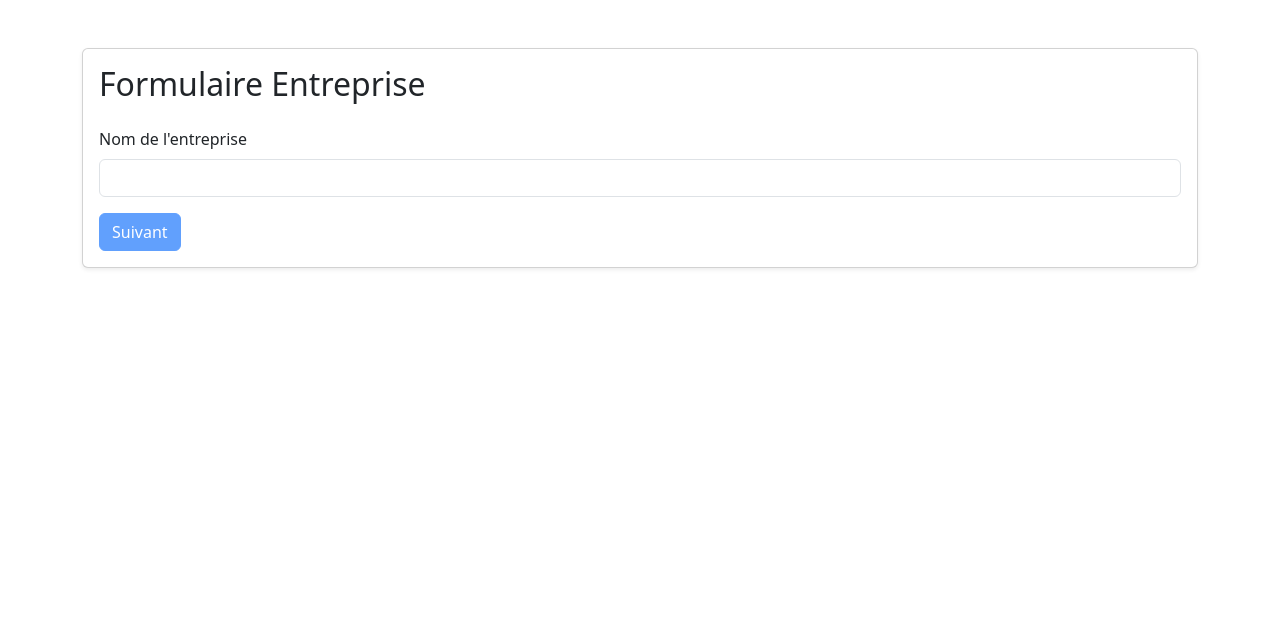
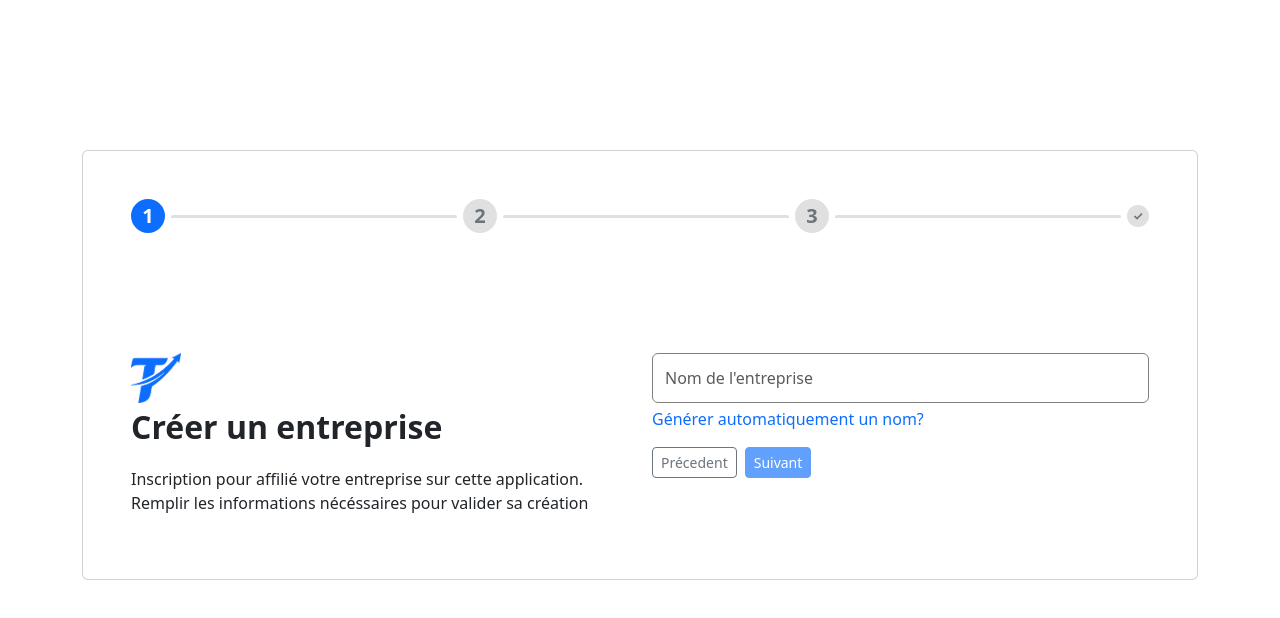
Before and after one commit to AntonioRbm5/com, a React (Vite) app: page /inscription-entreprise in a window 1280 px wide. Shown: the top 618 px of the page. Built offline with nearby package versions, Linux system fonts and the light colour scheme.

Commit message:
ajust ui entreprise inscription

```diff
--- a/src/index.css
+++ b/src/index.css
@@ -0,0 +1,70 @@
+.ft-l-1 {
+    font-size: 2rem;
+}
+.ft-3 {
+    font-size: 0.75rem;
+}
+.ft-2 {
+    font-size: 1rem;
+}
+.ft-1 {
+    font-size: 1.5rem;
+}
+.stepper {
+  display: flex;
+  align-items: center;
+  justify-content: space-between;
+}
+
+.stepper-item {
+  flex: 1; /* clé pour la cohérence */
+  display: flex;
+  align-items: center;
+}
+
+.step-circle {
+  width: 34px;
+  height: 34px;
+  border-radius: 50%;
+  font-size: 20px;
+  font-weight: 600;
+  display: flex;
+  align-items: center;
+  justify-content: center;
+}
+
+.step-line {
+  flex: 1; /* clé pour la cohérence */
+  height: 3px;
+  margin: 0 6px;
+  border-radius: 2px;
+}
+
+.step-finish {
+  width: 22px;
+  height: 22px;
+  border-radius: 50%;
+  font-size: 12px;
+  font-weight: bold;
+  display: flex;
+  align-items: center;
+  justify-content: center;
+}
+
+.step-active {
+  background-color: var(--bs-primary);
+  color: #fff;
+}
+
+.step-inactive {
+  background-color: #e0e0e0;
+  color: #6c757d;
+}
+
+.step-active-line {
+  background-color: var(--bs-primary);
+}
+
+.step-inactive-line {
+  background-color: #e0e0e0;
+}
--- a/src/pages/init_entreprise.jsx
+++ b/src/pages/init_entreprise.jsx
@@ -1,4 +1,8 @@
-import React, { useState } from "react";
+import { useState } from "react";
+import { useNavigate } from "react-router-dom";
+import logotantana from "../assets/images/icons/tantana_logo_blue.png";
+import { FaPlus, FaTrash } from "react-icons/fa";
+
 
 const InitEntrepriseForm = () => {
   const [step, setStep] = useState(1);
@@ -9,6 +13,8 @@ const InitEntrepriseForm = () => {
     naf_ape: "",
   });
 
+  // navigation
+  const navigation = useNavigate()
   // Gérer le changement des inputs
   const handleChange = (e) => {
     const { name, value } = e.target;
@@ -41,32 +47,91 @@ const InitEntrepriseForm = () => {
   };
 
   return (
-    <div className="container mt-5">
-      <div className="card shadow-sm">
-        <div className="card-body">
-          <h2 className="card-title mb-4">Formulaire Entreprise</h2>
+    <div className="d-flex align-items-center justify-content-center" style={{marginTop:"150px"}}>
+        <div className="container">
+          <div className="card">
+            <div className="card-body p-5">
+              <div className="row mb-5">
+                {/* Indicateur d'étapes */}
+                <div className="stepper mb-4">
+                  {/* Step 1 */}
+                  <div className="stepper-item">
+                    <div className={`step-circle ${step >= 1 ? "step-active" : "step-inactive"}`}>
+                      1
+                    </div>
+                    <div className={`step-line ${step > 1 ? "step-active-line" : "step-inactive-line"}`} />
+                  </div>
+
+                  {/* Step 2 */}
+                  <div className="stepper-item">
+                    <div className={`step-circle ${step >= 2 ? "step-active" : "step-inactive"}`}>
+                      2
+                    </div>
+                    <div className={`step-line ${step > 2 ? "step-active-line" : "step-inactive-line"}`} />
+                  </div>
+
+                  {/* Step 3 */}
+                  <div className="stepper-item">
+                    <div className={`step-circle ${step >= 3 ? "step-active" : "step-inactive"}`}>
+                      3
+                    </div>
+                    <div className={`step-line ${step === 3 ? "step-active-line" : "step-inactive-line"}`} />
+                  </div>
+
+                  {/* FIN */}
+                  <div className={`step-finish ${step === 3 ? "step-active" : "step-inactive"}`}>
+                    ✓
+                  </div>
+                </div>
+
+
+              </div>
+              <div className="row">
+                <div className="col-6 mt-5">
+                    <div style={{width:"50px"}}>
+                      <img style={{width:"100%"}} src={logotantana} alt="Logo tantana blue" />
+                    </div>
+                    <div>
+                      <p className="ft-l-1"><b>Créer un entreprise</b></p>
+                      <p className="ft-2">
+                        Inscription pour affilié votre entreprise sur cette application. <br />
+                        Remplir les informations nécéssaires pour valider sa création
+                      </p>
+                    </div>
+
+                </div>
+                <div className="col-6 mt-5">
 
                   <form onSubmit={handleSubmit}>
                     {/* Étape 1 : Nom de l'entreprise */}
                     {step === 1 && (
                       <div>
                         <div className="mb-3">
-                  <label htmlFor="name" className="form-label">
-                    Nom de l'entreprise
-                  </label>
                           <input
+                            style={{
+                              height : "50px",
+                              border: "1px solid grey"
+                            }}
                             type="text"
-                    className="form-control"
+                            className="form-control mb-1"
                             id="name"
                             name="name"
+                            placeholder="Nom de l'entreprise"
                             value={formData.name}
                             onChange={handleChange}
                             required
                           />
+                          <a style={{cursor:"pointer", color:"#0d6efd"}}>Générer automatiquement un nom?</a>
                         </div>
                         <button
+                          className="btn btn-outline-secondary btn-sm me-2"
+                          onClick={() => navigation("/login")}
+                        >
+                          Précedent
+                        </button>
+                        <button
                           type="button"
-                  className="btn btn-primary"
+                          className="btn btn-primary btn-sm"
                           onClick={() => setStep(2)}
                           disabled={!formData.name}
                         >
@@ -91,32 +156,32 @@ const InitEntrepriseForm = () => {
                             {formData.activite.length > 1 && (
                               <button
                                 type="button"
-                        className="btn btn-danger"
+                                className="btn btn-danger btn-sm"
                                 onClick={() => removeActivite(index)}
                               >
-                        Supprimer
+                                <FaTrash/>
                               </button>
                             )}
                           </div>
                         ))}
                         <button
                           type="button"
-                  className="btn btn-secondary mb-3"
+                          className="btn btn-secondary btn-sm mb-3"
                           onClick={addActivite}
                         >
-                  Ajouter une activité
+                          Ajouter
                         </button>
                         <div>
                           <button
                             type="button"
-                    className="btn btn-secondary me-2"
+                            className="btn btn-outline-secondary btn-sm me-2"
                             onClick={() => setStep(1)}
                           >
                             Précédent
                           </button>
                           <button
                             type="button"
-                    className="btn btn-primary"
+                            className="btn btn-primary btn-sm"
                             onClick={() => setStep(3)}
                             disabled={formData.activite.some((a) => a === "")}
                           >
@@ -160,12 +225,12 @@ const InitEntrepriseForm = () => {
                         <div>
                           <button
                             type="button"
-                    className="btn btn-secondary me-2"
+                            className="btn btn-outline-secondary btn-sm me-2"
                             onClick={() => setStep(2)}
                           >
                             Précédent
                           </button>
-                  <button type="submit" className="btn btn-success">
+                          <button type="submit" className="btn btn-primary btn-sm">
                             Terminer
                           </button>
                         </div>
@@ -174,7 +239,12 @@ const InitEntrepriseForm = () => {
                   </form>
                 </div>
               </div>
+
             </div>
+          </div>
+        </div>
+    </div>
+
   );
 };
 
--- a/src/pages/login.jsx
+++ b/src/pages/login.jsx
@@ -3,8 +3,16 @@ import LogosTantana from "../assets/images/icons/tantana_logo.png";
 // import { useToast } from "../hooks/toast_notifs_hooks";
 import * as userService from "../services/userService";
 import * as userUtilis from "../utilis/authStorage";
+import { FaPlus } from "react-icons/fa";
+import { useNavigate } from "react-router-dom";
+
 const LoginForm = () => {
   // const { addToast } = useToast();
+
+
+  //Navigation
+  const navigation = useNavigate()
+
   const [form, setForm] = useState({
       email: "",
       password: "",
@@ -122,6 +130,7 @@ const LoginForm = () => {
                     <div class="col-12">
                       <div class="d-flex gap-2 gap-md-4 flex-column flex-md-row justify-content-md-end mt-4">
                         <a href="#!">Forgot password</a>
+
                       </div>
                     </div>
                   </div>
@@ -139,12 +148,18 @@ const LoginForm = () => {
                             <path d="M16 8.049c0-4.446-3.582-8.05-8-8.05C3.58 0-.002 3.603-.002 8.05c0 4.017 2.926 7.347 6.75 7.951v-5.625h-2.03V8.05H6.75V6.275c0-2.017 1.195-3.131 3.022-3.131.876 0 1.791.157 1.791.157v1.98h-1.009c-.993 0-1.303.621-1.303 1.258v1.51h2.218l-.354 2.326H9.25V16c3.824-.604 6.75-3.934 6.75-7.951z" />
                           </svg>
                         </a>
-                        <a href="#!" class="btn btn-outline-dark bsb-btn-circle bsb-btn-circle-2xl">
-                          <svg xmlns="http://www.w3.org/2000/svg" width="24" height="24" fill="currentColor" class="bi bi-apple" viewBox="0 0 16 16">
-                            <path d="M11.182.008C11.148-.03 9.923.023 8.857 1.18c-1.066 1.156-.902 2.482-.878 2.516.024.034 1.52.087 2.475-1.258.955-1.345.762-2.391.728-2.43Zm3.314 11.733c-.048-.096-2.325-1.234-2.113-3.422.212-2.189 1.675-2.789 1.698-2.854.023-.065-.597-.79-1.254-1.157a3.692 3.692 0 0 0-1.563-.434c-.108-.003-.483-.095-1.254.116-.508.139-1.653.589-1.968.607-.316.018-1.256-.522-2.267-.665-.647-.125-1.333.131-1.824.328-.49.196-1.422.754-2.074 2.237-.652 1.482-.311 3.83-.067 4.56.244.729.625 1.924 1.273 2.796.576.984 1.34 1.667 1.659 1.899.319.232 1.219.386 1.843.067.502-.308 1.408-.485 1.766-.472.357.013 1.061.154 1.782.539.571.197 1.111.115 1.652-.105.541-.221 1.324-1.059 2.238-2.758.347-.79.505-1.217.473-1.282Z" />
-                            <path d="M11.182.008C11.148-.03 9.923.023 8.857 1.18c-1.066 1.156-.902 2.482-.878 2.516.024.034 1.52.087 2.475-1.258.955-1.345.762-2.391.728-2.43Zm3.314 11.733c-.048-.096-2.325-1.234-2.113-3.422.212-2.189 1.675-2.789 1.698-2.854.023-.065-.597-.79-1.254-1.157a3.692 3.692 0 0 0-1.563-.434c-.108-.003-.483-.095-1.254.116-.508.139-1.653.589-1.968.607-.316.018-1.256-.522-2.267-.665-.647-.125-1.333.131-1.824.328-.49.196-1.422.754-2.074 2.237-.652 1.482-.311 3.83-.067 4.56.244.729.625 1.924 1.273 2.796.576.984 1.34 1.667 1.659 1.899.319.232 1.219.386 1.843.067.502-.308 1.408-.485 1.766-.472.357.013 1.061.154 1.782.539.571.197 1.111.115 1.652-.105.541-.221 1.324-1.059 2.238-2.758.347-.79.505-1.217.473-1.282Z" />
-                          </svg>
-                        </a>
+
+                        <button className="btn btn-primary rounded-pill d-flex align-items-center gap-2 position-relative px-4 py-2"
+                          onClick={() => navigation("/inscription-entreprise")}
+                        >
+                          <FaPlus size={14} />
+                          <span>Créer une nouvelle entreprise</span>
+
+                          {/* Badge notification */}
+                          <span className="position-absolute top-0 start-100 translate-middle badge rounded-pill bg-danger">
+                            !
+                          </span>
+                        </button>
                       </div>
                     </div>
                   </div>
```
Also changed, not shown: src/assets/images/icons/tantana_logo_blue.png (added). Lines whose indentation alone changed are shown as unchanged.
